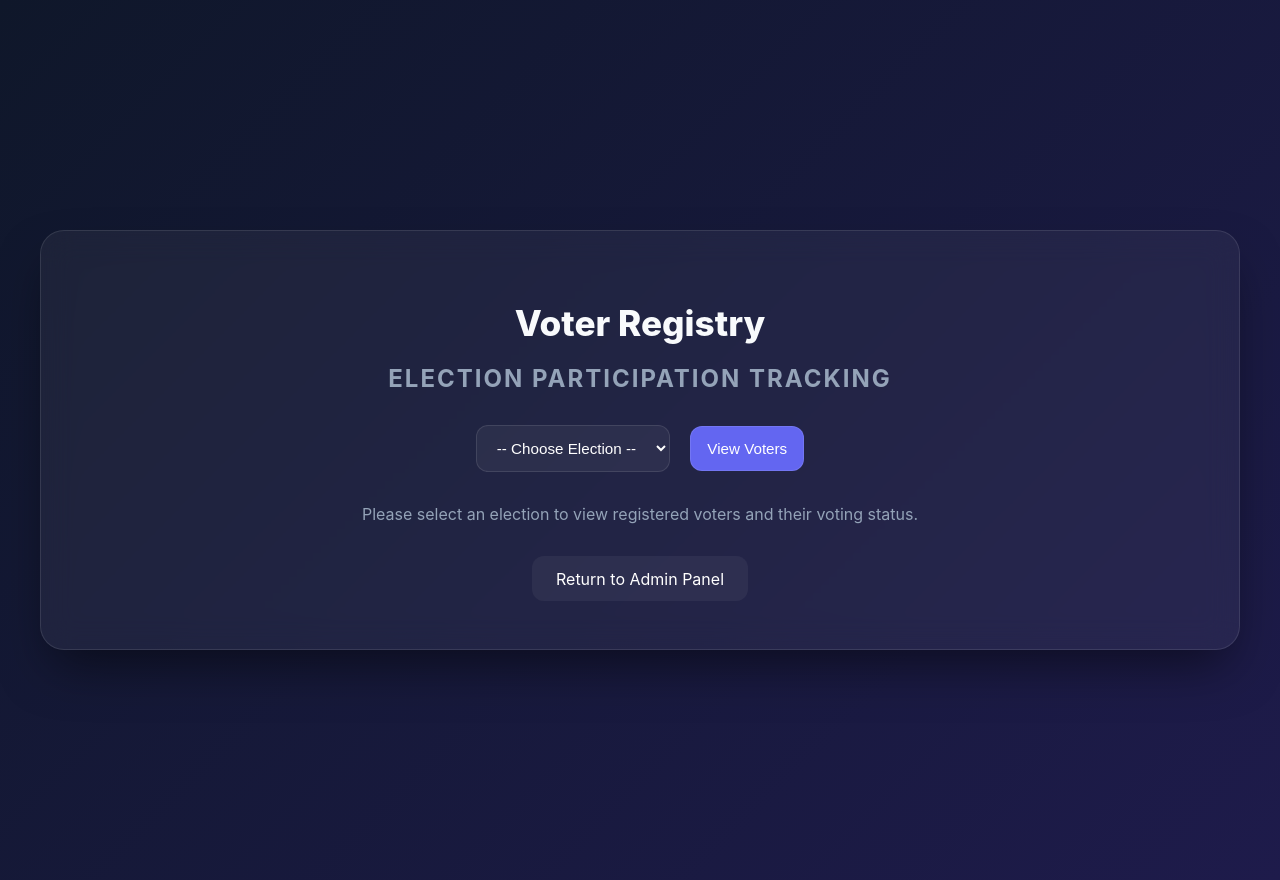
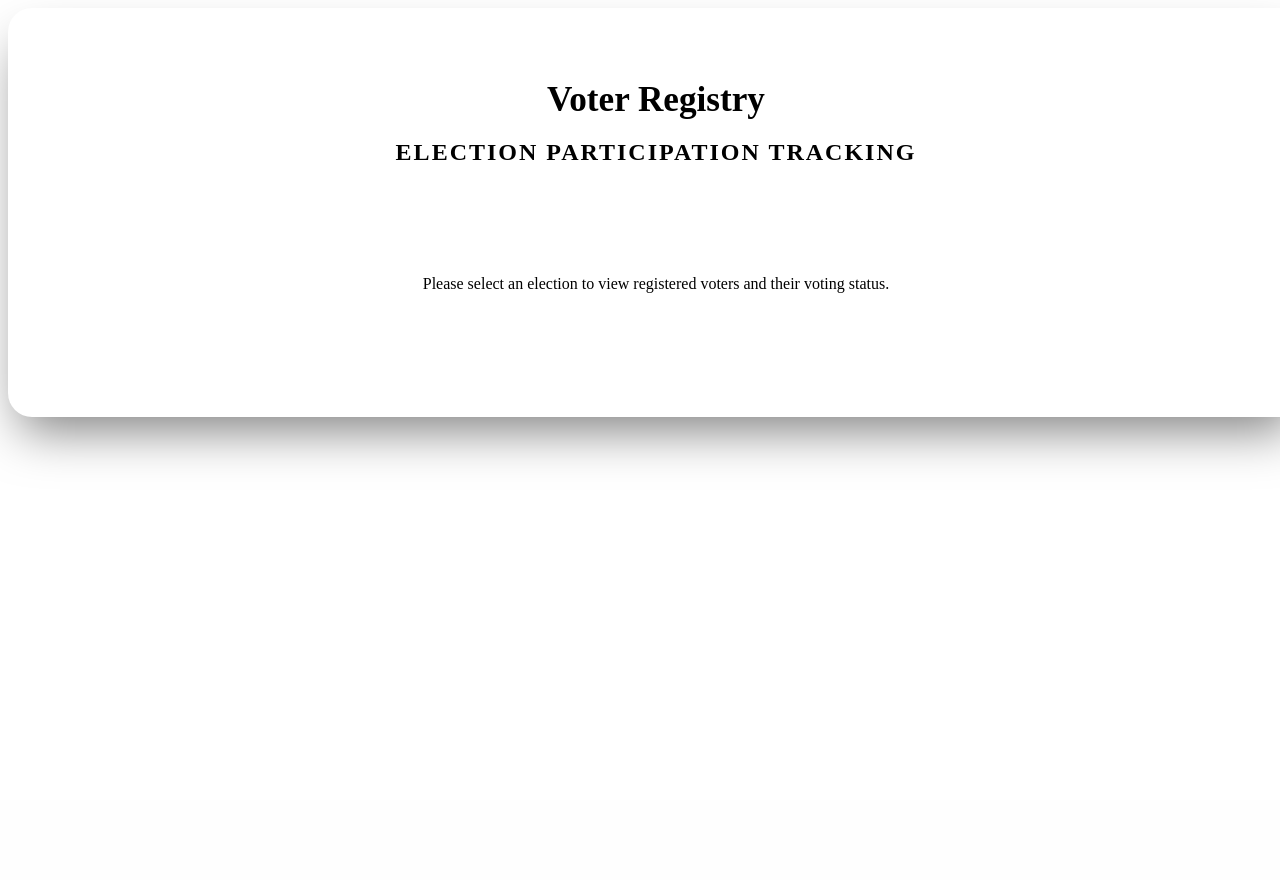
Before and after one commit to mmoeedamjad/Secure-Voting-System, a Flask app: page /view_voters in a window 1280 px wide. After the commit the page ends 460 px from the top, so only its background shows below. Run offline with Flask 3, Linux system fonts and the light colour scheme; the visitor is signed in with stand-in values (Sample User, id 1); data that the repository does not hold is empty.

Commit message:
tweaks done

```diff
--- a/templates/view_voters.html
+++ b/templates/view_voters.html
@@ -6,32 +6,6 @@
 <title>Voter Registry | SecureVote</title>
 
 <style>
-:root {
-  --primary-color: #6366f1;
-  --primary-hover: #4f46e5;
-  --bg-gradient: linear-gradient(135deg, #0f172a 0%, #1e1b4b 100%);
-  --card-bg: rgba(255, 255, 255, 0.05);
-  --glass-border: rgba(255, 255, 255, 0.1);
-  --text-main: #f8fafc;
-  --text-muted: #94a3b8;
-  --success: #10b981;
-  --warning: #f59e0b;
-  --error: #ef4444;
-  --info: #3b82f6;
-  --overlay: rgba(0, 0, 0, 0.3);
-}
-
-body {
-  background: var(--bg-gradient);
-  font-family: "Inter", sans-serif;
-  color: var(--text-main);
-  min-height: 100vh;
-  display: flex;
-  align-items: center;
-  justify-content: center;
-  padding: 2rem;
-}
-
 .container {
   background: var(--card-bg);
   backdrop-filter: blur(16px);
```
Also changed, not shown: templates/select_election_vote.html (+0 -22 lines).
